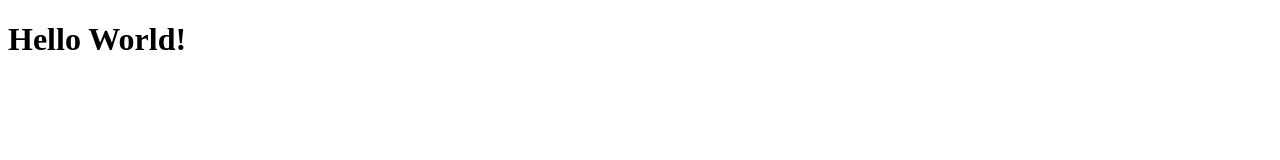
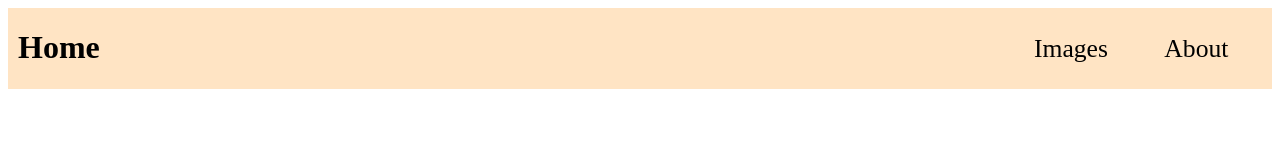
Before and after one commit to rvaria/travelBlog, a plain HTML site: page index.html in a window 1280 px wide. Drawn offline with Linux system fonts and the light colour scheme.

Commit message:
Update index.html

```diff
--- a/index.html
+++ b/index.html
@@ -1,9 +1,20 @@
 <!DOCTYPE html>
-<html>
-    <head>
-        <title>Travel Blog</title>
-    </head>
-    <body>
-        <h1>Hello World!</h1>
-    </body>
+<html lang="en">
+
+<head>
+    <title>Travel Blog</title>
+    <link rel="stylesheet" type="text/css" href="css/index.css" />
+</head>
+
+<body>
+    <header class="header">
+            <h1 id="home">Home</h1>
+        <nav class ="extra-links">
+            <ul>
+                <li>Images</li>
+                <li>About</li>
+            </ul>
+        </nav>
+    </header>
+</body>
 </html>
```
